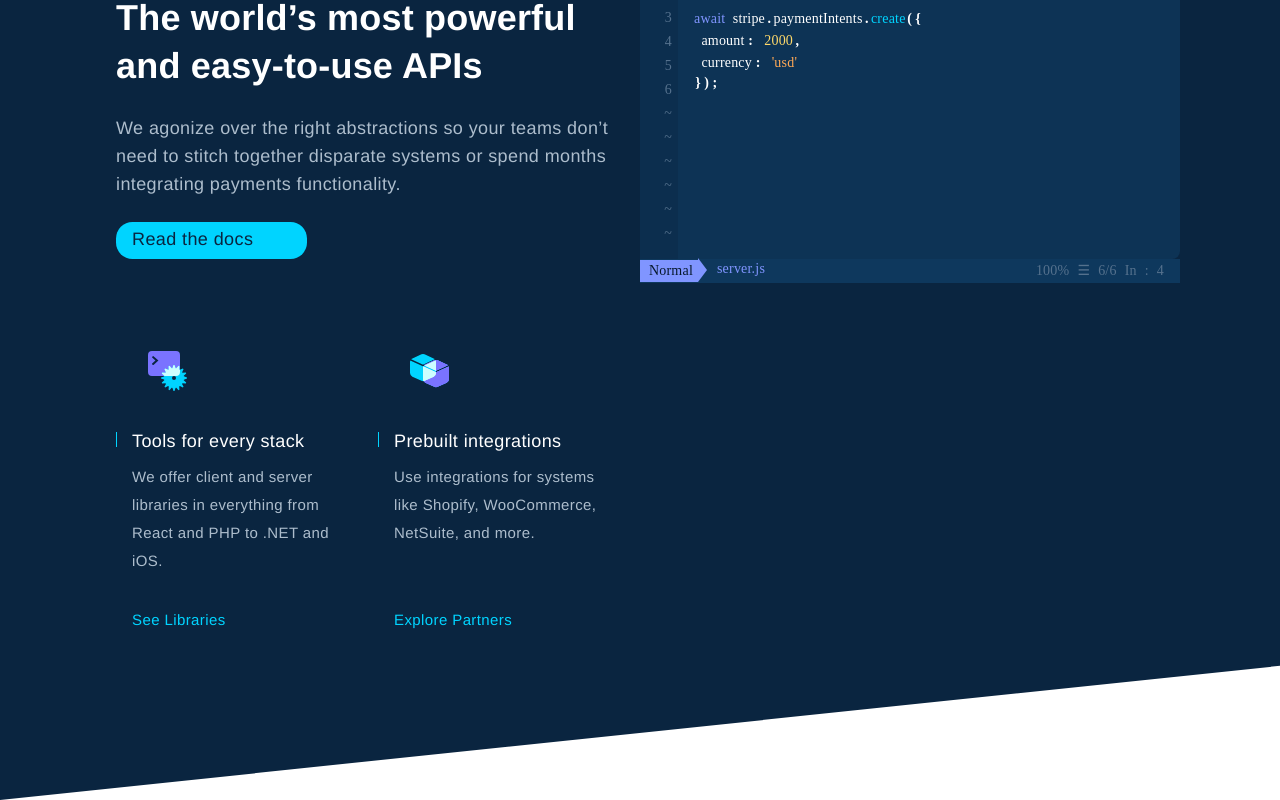
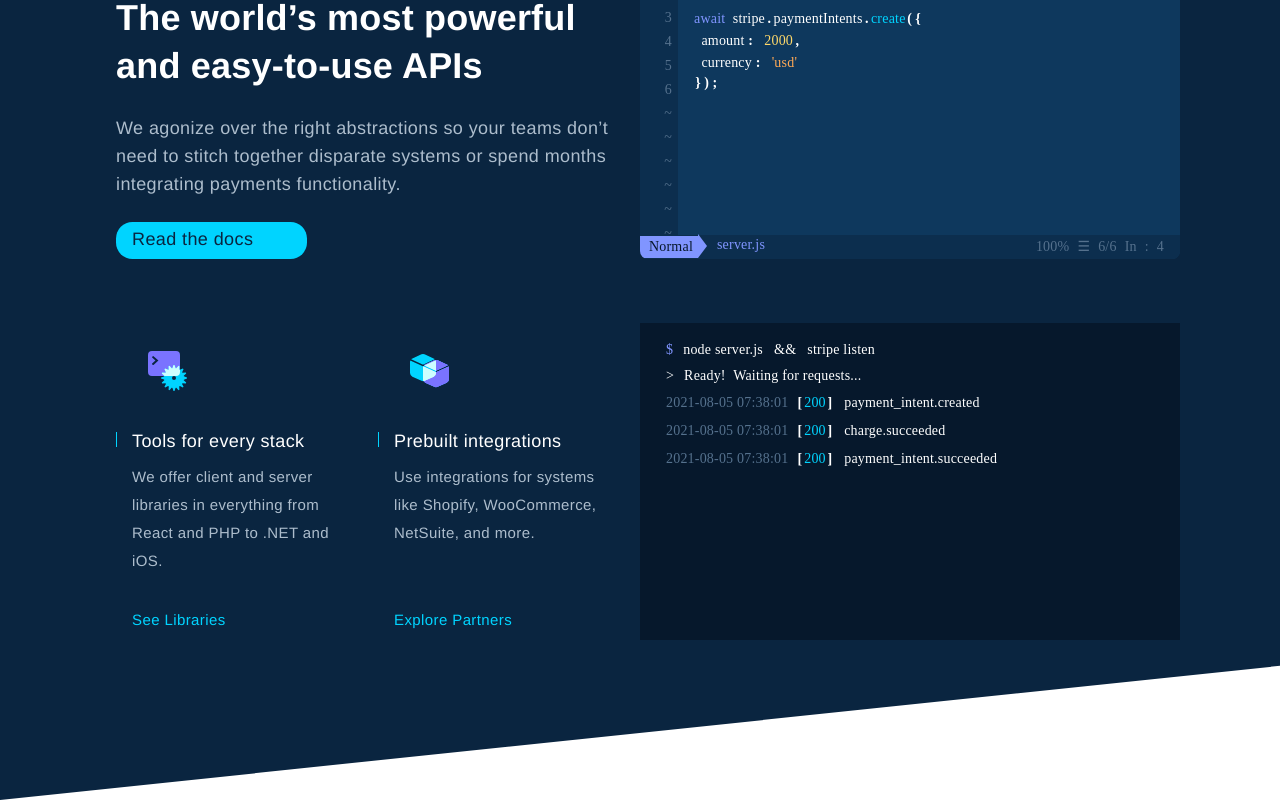
Before and after one commit to park-brown/stripe, a React (Create React App) app: page / in a window 1280 px wide. Shown: the part 2740-3540 px from the top of the page. Built offline with nearby package versions, Linux system fonts and the light colour scheme; some icons are missing.

Commit message:
add  terminal mark up

```diff
--- a/src/sections/DesignedForDevlopers/DesignedForDevlopers.jsx
+++ b/src/sections/DesignedForDevlopers/DesignedForDevlopers.jsx
@@ -275,16 +275,13 @@ const CodeDemoContainer = styled(Box, { name: 'code-demo-container' })(({ theme
 	gridArea: 'CodeDemo',
 	width: '100%',
 	color: '#fff',
-	backgroundColor: 'rgba(15,57,94,.7)',
+	backgroundColor: 'rgba(15,57,94,.99)',
 	borderRadius: '8px',
 	display: 'flex',
 	alignItems: 'flex-start',
-	// overflow: 'hidden',
 	position: 'relative',
-	padding: '0 0 0 38px'
-	// maskImage: `linear-gradient(
-	// 	90deg
-	// 	,#000,#000 38px,transparent 38px,#000 58px,#000 calc(100% - 20px),transparent);`
+	padding: '0 0 24px 38px',
+	overflow: 'hidden'
 }));
 const CodeEditorLineNumbers = styled(Box, { name: 'CodeEditorLineNumbers' })(({ theme }) => ({
 	width: '38px',
@@ -316,14 +313,15 @@ const CodeEditorAsciiLoader = styled(Box, { name: 'CodeEditorAsciiLoader' })(({
 }));
 const CodeEditorStatusBar = styled(Box, { name: 'CodeEditorStatusBar' })(({ theme }) => ({
 	position: 'absolute',
-	bottom: '-24px',
+	bottom: 0,
 	left: 0,
 	right: 0,
 	height: '24px',
 	display: 'flex',
 	alignItems: 'center',
 	justifyContent: 'space-between',
-	backgroundColor: 'rgba(15,57,94,0.99)',
+	// backgroundColor: 'rgba(15,57,94,0.99)',
+	backgroundColor: '#0c2e4e',
 	color: '#55718d'
 }));
 const CodeEditorTypingArea = styled(Box, { name: 'CodeEditor__typingArea' })(({ theme }) => ({
@@ -351,6 +349,13 @@ const EditorStatusBarEditingMode = styled(Box, { name: 'EditorStatusBar__editing
 		borderRight: ' 0 solid transparent',
 		borderTop: '12px solid transparent'
 	}
+}));
+const TerminalContainer = styled(Box, { name: 'terminal-container' })(({ theme }) => ({
+	gridArea: 'terminal',
+	backgroundColor: '#06182c',
+	minHeight: '296px',
+	overflow: 'hidden',
+	whiteSpace: 'nowrap'
 }));
 const DesignedForDevlopers = () => {
 	return (
@@ -530,6 +535,68 @@ const DesignedForDevlopers = () => {
 								</Box>
 							</CodeEditorStatusBar>
 						</CodeDemoContainer>
+						<TerminalContainer>
+							<Box
+								className='terminal__inner'
+								sx={{
+									width: '100%',
+									display: 'flex',
+									flexDirection: 'column',
+									alignItems: 'flex-start',
+									padding: '16px 0 0 16px',
+									gap: '4px'
+								}}>
+								<Box sx={{ display: 'flex', alignItems: 'center' }}>
+									<Typography variant='CodeSyntax__token__keyword' sx={{ margin: '0 0 0 10px' }}>
+										$
+									</Typography>
+									<Typography variant='CodeSyntax__token__text' sx={{ margin: '0 0 0 10px' }}>
+										node server.js &nbsp; && &nbsp; stripe listen
+									</Typography>
+								</Box>
+								<Box sx={{ display: 'flex', alignItems: 'center' }}>
+									<Typography variant='CodeSyntax__token__text' sx={{ margin: '0 0 0 10px' }}>
+										&gt;
+									</Typography>
+									<Typography variant='CodeSyntax__token__text' sx={{ margin: '0 0 0 10px' }}>
+										Ready! &nbsp;Waiting for requests...
+									</Typography>
+								</Box>
+								<Box sx={{ display: 'flex', alignItems: 'center' }}>
+									<Typography variant='CodeEditorLineNumbers__number' sx={{ margin: '0 0 0 10px' }}>
+										2021-08-05 07:38:01&nbsp;&nbsp;
+									</Typography>
+									<Typography variant='CodeSyntax__token__punctuation'>[</Typography>
+									<Typography variant='CodeSyntax__token__function'>200</Typography>
+									<Typography variant='CodeSyntax__token__punctuation'>]</Typography>
+									<Typography variant='CodeSyntax__token__text' sx={{ margin: '0 0 0 10px' }}>
+										payment_intent.created
+									</Typography>
+								</Box>
+								<Box sx={{ display: 'flex', alignItems: 'center' }}>
+									<Typography variant='CodeEditorLineNumbers__number' sx={{ margin: '0 0 0 10px' }}>
+										2021-08-05 07:38:01&nbsp;&nbsp;
+									</Typography>
+									<Typography variant='CodeSyntax__token__punctuation'>[</Typography>
+									<Typography variant='CodeSyntax__token__function'>200</Typography>
+									<Typography variant='CodeSyntax__token__punctuation'>]</Typography>
+									<Typography variant='CodeSyntax__token__text' sx={{ margin: '0 0 0 10px' }}>
+										charge.succeeded
+									</Typography>
+								</Box>
+								<Box sx={{ display: 'flex', alignItems: 'center' }}>
+									<Typography variant='CodeEditorLineNumbers__number' sx={{ margin: '0 0 0 10px' }}>
+										2021-08-05 07:38:01&nbsp;&nbsp;
+									</Typography>
+									<Typography variant='CodeSyntax__token__punctuation'>[</Typography>
+									<Typography variant='CodeSyntax__token__function'>200</Typography>
+									<Typography variant='CodeSyntax__token__punctuation'>]</Typography>
+									<Typography variant='CodeSyntax__token__text' sx={{ margin: '0 0 0 10px' }}>
+										payment_intent.succeeded
+									</Typography>
+								</Box>
+							</Box>
+						</TerminalContainer>
 					</CodeDemoAndTerminalContainer>
 				</LayOut>
 			</LayOutContainer>
```
